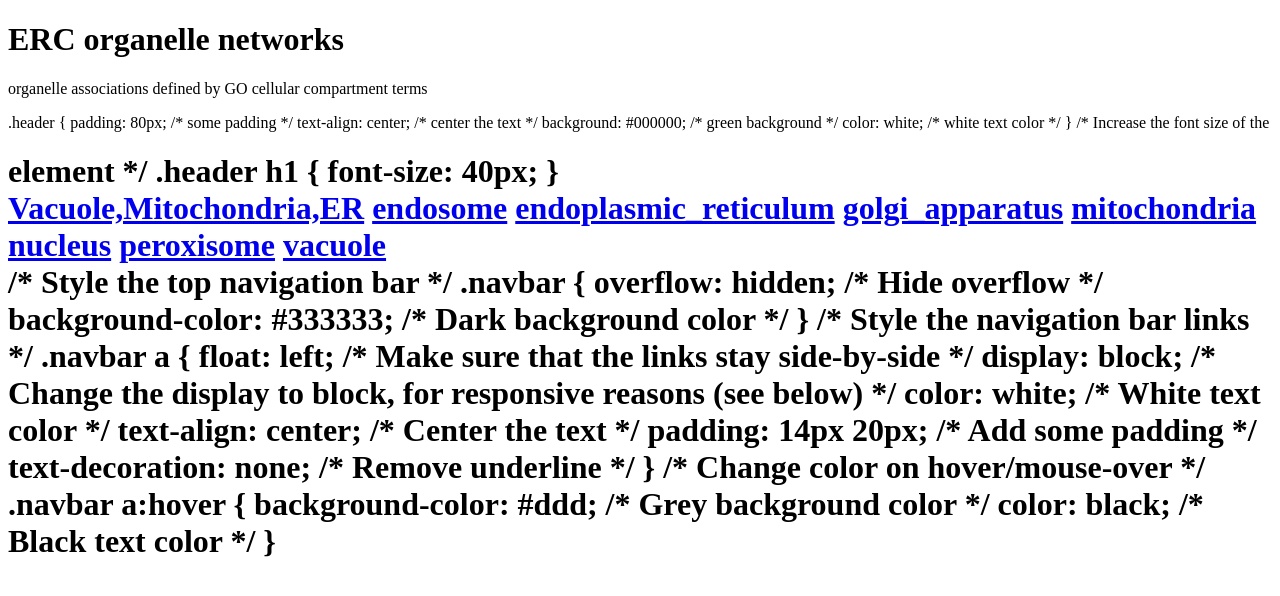
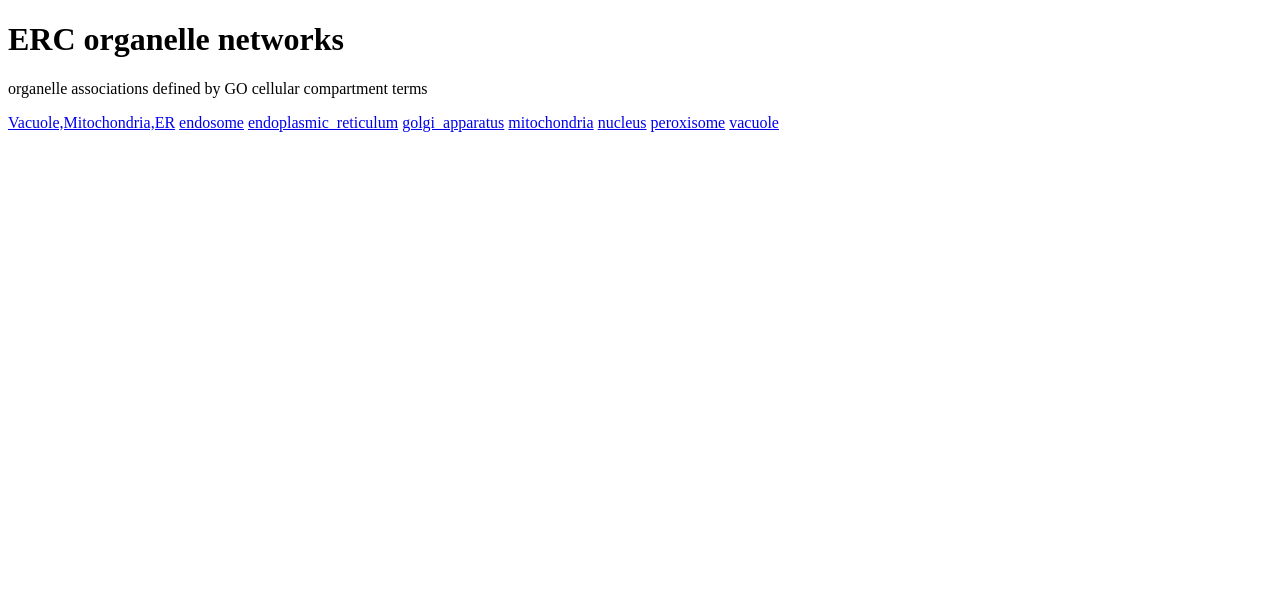
Before and after one commit to Jo-Little/Jo-Little.github.io, a plain HTML site: page index.html in a window 1280 px wide. Drawn offline with Linux system fonts and the light colour scheme.

Commit message:
Update index.html

```diff
--- a/index.html
+++ b/index.html
@@ -11,17 +11,6 @@
 		<h1>ERC organelle networks</h1>
 		<p>organelle associations defined by GO cellular compartment terms</p>
 	</div>
-	.header {
-	  padding: 80px; /* some padding */
-	  text-align: center; /* center the text */
-	  background: #000000; /* green background */
-	  color: white; /* white text color */
-	}
-
-	/* Increase the font size of the <h1> element */
-	.header h1 {
-	  font-size: 40px;
-	}
     <div class="navbar">
       <a href="./mito_er_vac.html">Vacuole,Mitochondria,ER</a>
       <a href="./endosome_network.html">endosome</a>
@@ -32,28 +21,5 @@
       <a href="./peroxisome_network.html">peroxisome</a>
       <a href="./vacuole_network.html">vacuole</a>
     </div>
-	/* Style the top navigation bar */
-	.navbar {
-	  overflow: hidden; /* Hide overflow */
-	  background-color: #333333; /* Dark background color */
-	}
-
-	/* Style the navigation bar links */
-	.navbar a {
-	  float: left; /* Make sure that the links stay side-by-side */
-	  display: block; /* Change the display to block, for responsive reasons (see below) */
-	  color: white; /* White text color */
-	  text-align: center; /* Center the text */
-	  padding: 14px 20px; /* Add some padding */
-	  text-decoration: none; /* Remove underline */
-	}
-
-
-
-	/* Change color on hover/mouse-over */
-	.navbar a:hover {
-	  background-color: #ddd; /* Grey background color */
-	  color: black; /* Black text color */
-	}
   </body>
 </html>
```
